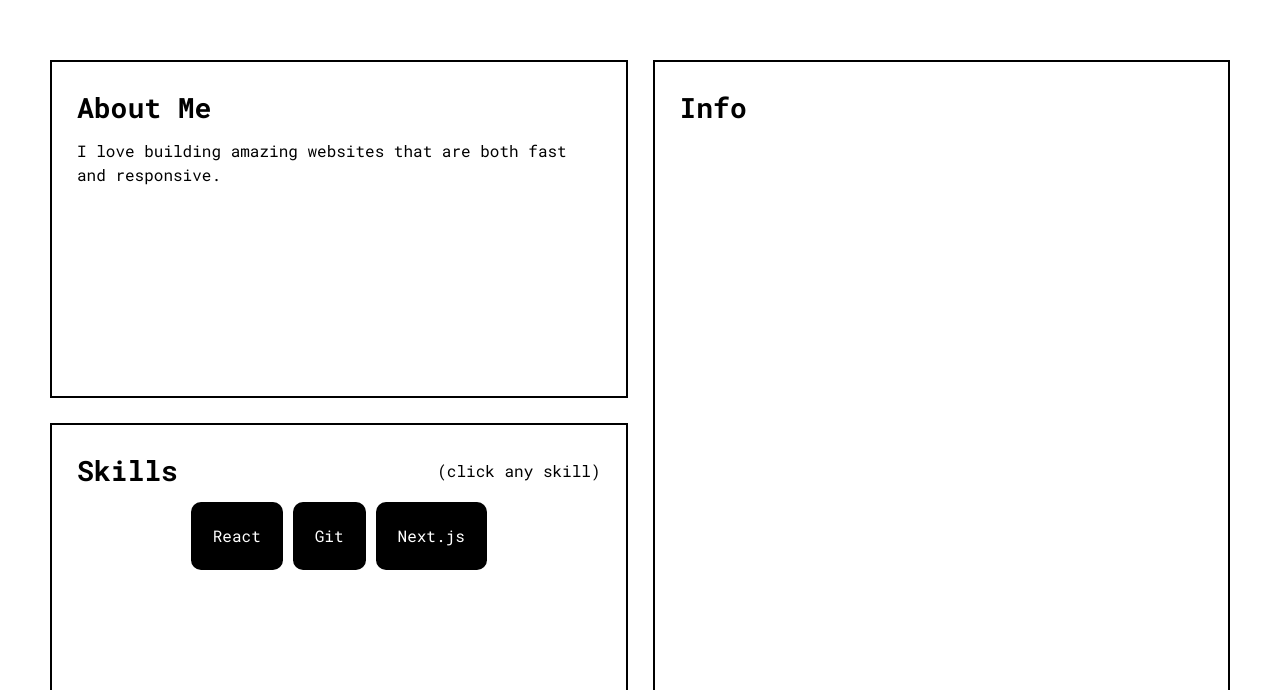
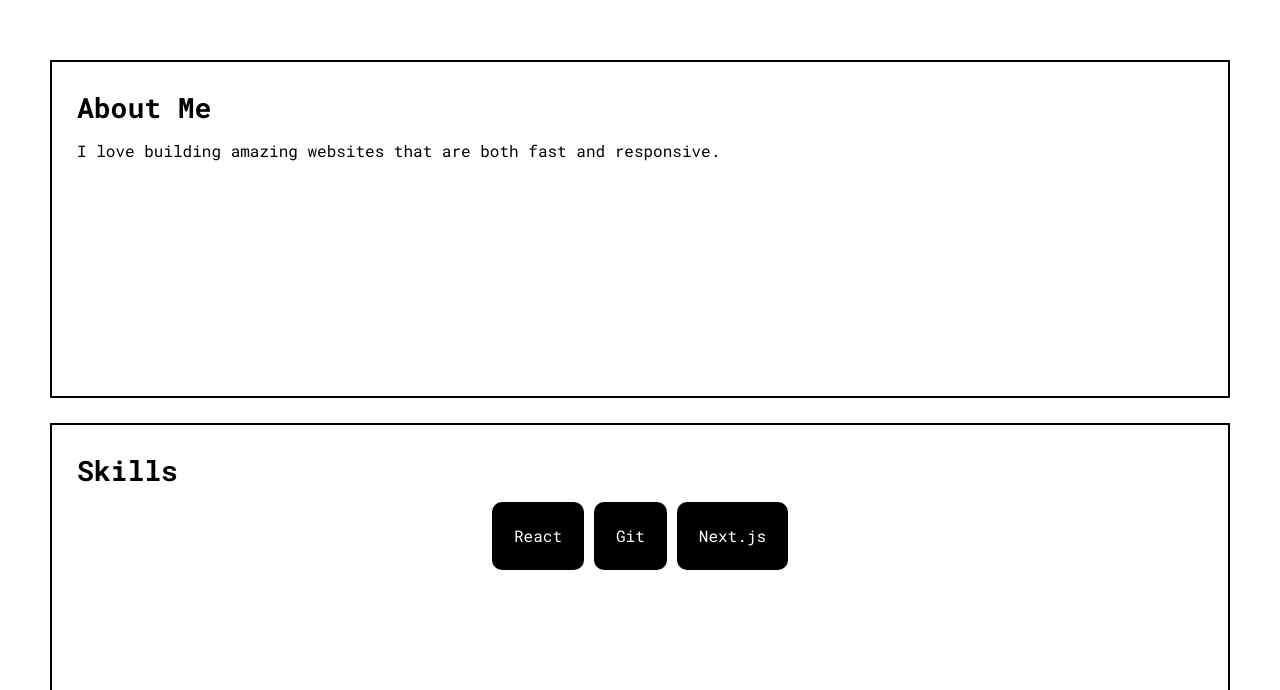
Before and after one commit to parbots/parkerbotsford.com, a Next.js app: page / in a window 1280 px wide. Shown: the part 710-1400 px from the top of the page. Built offline with nearby package versions, Linux system fonts and the light colour scheme.

Commit message:
Remove InfoBox from AboutSection

```diff
--- a/components/AboutSection/AboutSection.js
+++ b/components/AboutSection/AboutSection.js
@@ -2,13 +2,9 @@ import { useState } from 'react';
 
 import styles from './AboutSection.module.css';
 
-import InfoBox from './InfoBox/InfoBox';
 import SkillsBox from './SkillsBox/SkillsBox';
 
 const AboutSection = () => {
-    const defaultInfo = { title: 'Info', text: '' };
-    const [info, setInfo] = useState(defaultInfo);
-
     return (
         <section className={styles.aboutSection}>
             <div className={styles.about}>
@@ -18,8 +14,7 @@ const AboutSection = () => {
                     responsive.
                 </p>
             </div>
-            <SkillsBox setInfo={setInfo} />
-            <InfoBox title={info.title} text={info.text} />
+            <SkillsBox />
         </section>
     );
 };
--- a/components/AboutSection/AboutSection.module.css
+++ b/components/AboutSection/AboutSection.module.css
@@ -1,28 +1,19 @@
 .aboutSection {
-    display: grid;
-    grid-template-areas:
-        'about info'
-        'skills info';
-    grid-template-columns: 1fr 1fr;
-    grid-template-rows: 1fr 1fr;
+    display: flex;
+    flex-direction: column;
     gap: 25px;
     padding: 50px;
     height: 100vh;
 }
 
+.aboutSection > * {
+    flex: 1;
+}
+
 .about {
-    grid-area: about;
     display: flex;
     flex-direction: column;
     gap: 10px;
     padding: 25px;
     border: 2px solid;
 }
-
-@media (max-width: 800px) {
-    .aboutSection {
-        grid-template-areas:
-            'about about'
-            'skills skills';
-    }
-}
--- a/components/AboutSection/InfoBox/InfoBox.js
+++ /dev/null
@@ -1,12 +0,0 @@
-import styles from './InfoBox.module.css';
-
-const InfoBox = (props) => {
-    return (
-        <div className={styles.infoBox}>
-            <h2 className={styles.title}>{props.title}</h2>
-            <p className={styles.text}>{props.text}</p>
-        </div>
-    );
-};
-
-export default InfoBox;
--- a/components/AboutSection/InfoBox/InfoBox.module.css
+++ /dev/null
@@ -1,13 +0,0 @@
-.infoBox {
-    grid-area: info;
-    display: flex;
-    flex-direction: column;
-    padding: 25px;
-    border: 2px solid;
-}
-
-@media (max-width: 576px) {
-    .infoBox {
-        display: none;
-    }
-}
--- a/components/AboutSection/InfoBox/index.js
+++ /dev/null
@@ -1 +0,0 @@
-export { default } from './InfoBox';
--- a/components/AboutSection/SkillsBox/SkillsBox.js
+++ b/components/AboutSection/SkillsBox/SkillsBox.js
@@ -1,14 +1,13 @@
 import styles from './SkillsBox.module.css';
 import SkillsList from './SkillsList/SkillsList';
 
-const SkillsBox = (props) => {
+const SkillsBox = () => {
     return (
         <div className={styles.skillsBox}>
             <div className={styles.top}>
                 <h2 className={styles.title}>Skills</h2>
-                <p className={styles.hint}>(click any skill)</p>
             </div>
-            <SkillsList setInfo={props.setInfo} />
+            <SkillsList />
         </div>
     );
 };
--- a/components/AboutSection/SkillsBox/SkillsList/SkillsList.js
+++ b/components/AboutSection/SkillsBox/SkillsList/SkillsList.js
@@ -1,6 +1,6 @@
 import styles from './SkillsList.module.css';
 
-const SkillsList = (props) => {
+const SkillsList = () => {
     const skills = [
         {
             title: 'React',
@@ -18,16 +18,7 @@ const SkillsList = (props) => {
 
     const skillsList = skills.map((skill) => (
         <li key={skill.title} className={styles.skill}>
-            <button
-                onClick={() =>
-                    props.setInfo({
-                        title: skill.title,
-                        text: skill.text,
-                    })
-                }
-            >
-                {skill.title}
-            </button>
+            {skill.title}
         </li>
     ));
 
--- a/components/AboutSection/SkillsBox/SkillsList/SkillsList.module.css
+++ b/components/AboutSection/SkillsBox/SkillsList/SkillsList.module.css
@@ -8,8 +8,7 @@
     padding: 0;
 }
 
-.skill button {
-    cursor: pointer;
+.skill {
     min-width: fit-content;
     padding: 20px;
     color: white;
@@ -18,7 +17,7 @@
     border-radius: 10px;
 }
 
-.skill button:hover {
+.skill:hover {
     color: black;
     background-color: white;
 }
```
